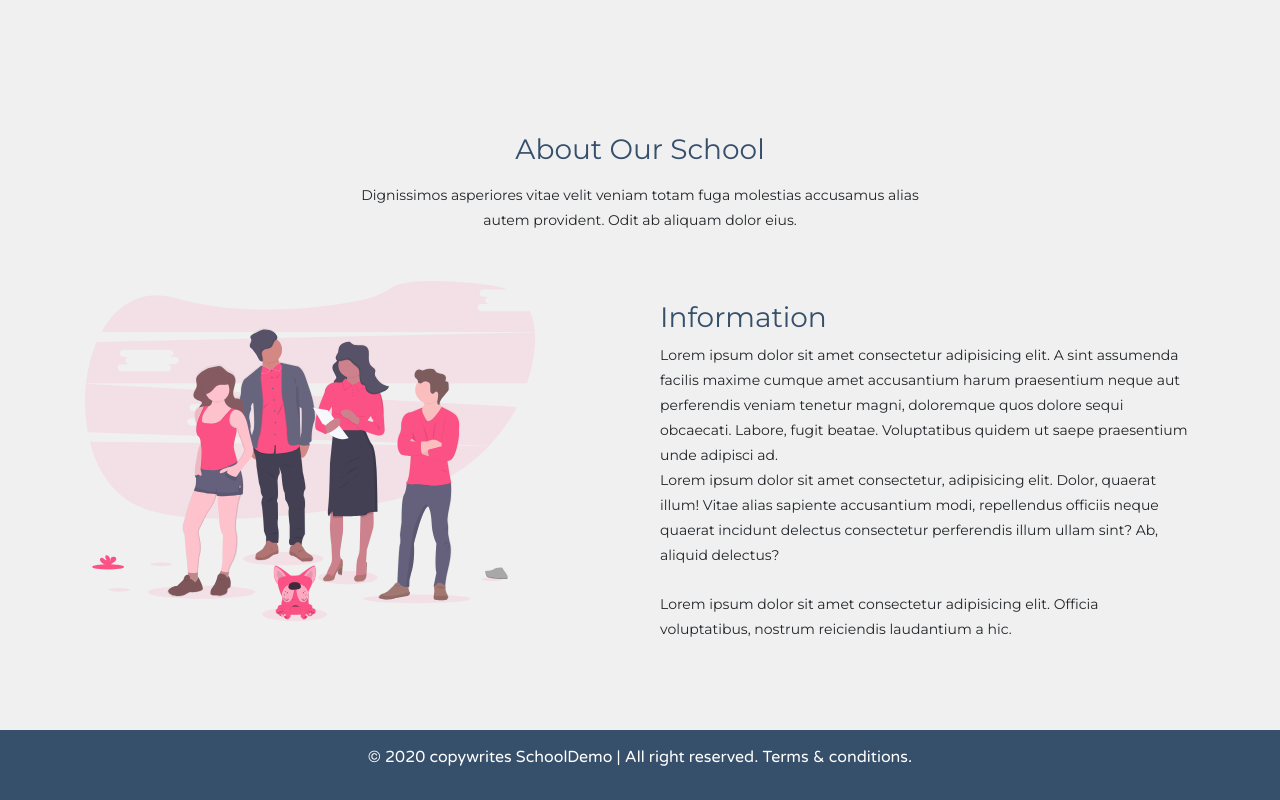
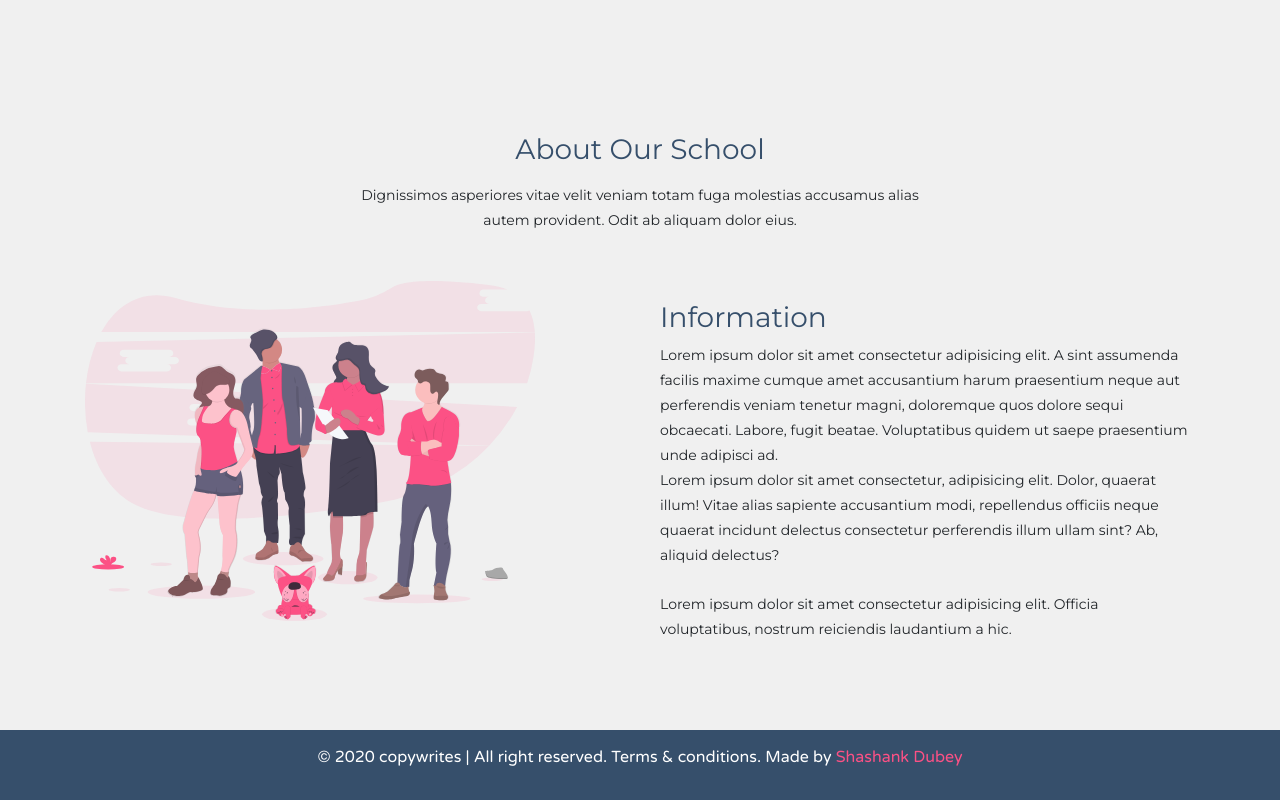
Before and after one commit to Shashankd48/reactjs-apps, a React (Create React App) app: page / in a window 1280 px wide. Shown: the part 2389-3189 px from the top of the page. Built offline with nearby package versions, Linux system fonts and the light colour scheme.

Commit message:
Name added

```diff
--- a/src/App.css
+++ b/src/App.css
@@ -158,7 +158,8 @@ section {
    background-color: #f0f0f0;
    color: #fc5185;
 }
-.card .btn:hover {
+.card .btn:hover,
+.card .btn:active {
    color: #ffffff;
    background-color: #fc5185;
    transition: all 0.3s ease-in-out;
@@ -187,6 +188,15 @@ section {
    background-color: #364f6b;
    color: #ffffff;
 }
+.footer a {
+   color: #fc5185;
+   text-decoration: none;
+   transition: all 0.3s ease-in-out;
+}
+.footer a:hover {
+   color: #ffffff;
+   text-decoration: none;
+}
 @media screen and (max-width: 768px) {
    .nav-item {
       padding-left: 30px;
--- a/src/sections/Footer.js
+++ b/src/sections/Footer.js
@@ -4,8 +4,10 @@ export default function Footer() {
    return (
       <div className="footer">
          <p>
-            © 2020 copywrites SchoolDemo | All right reserved. Terms &
-            conditions.
+            © 2020 copywrites | All right reserved. Terms & conditions. Made by{" "}
+            <a href="https://www.linkedin.com/in/shashank-dubey-4495a3175/">
+               Shashank Dubey
+            </a>
          </p>
       </div>
    );
```
